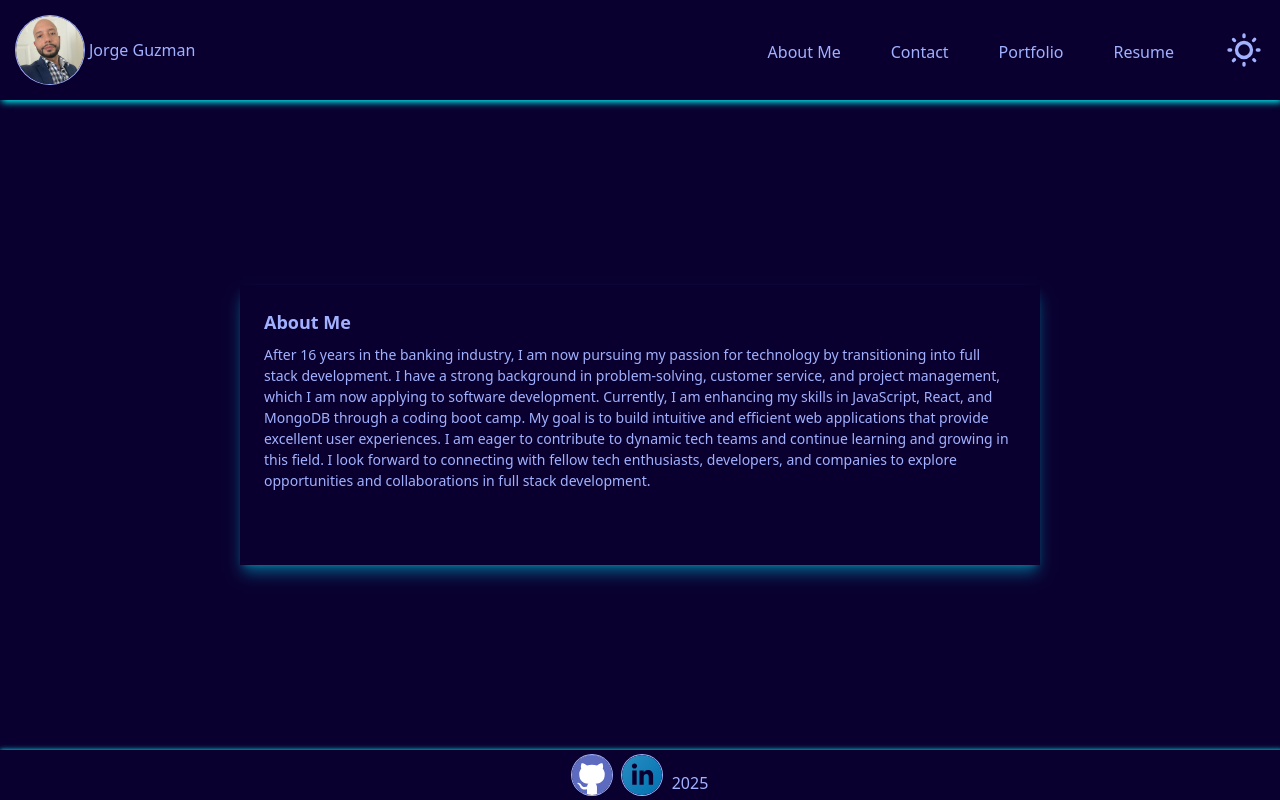
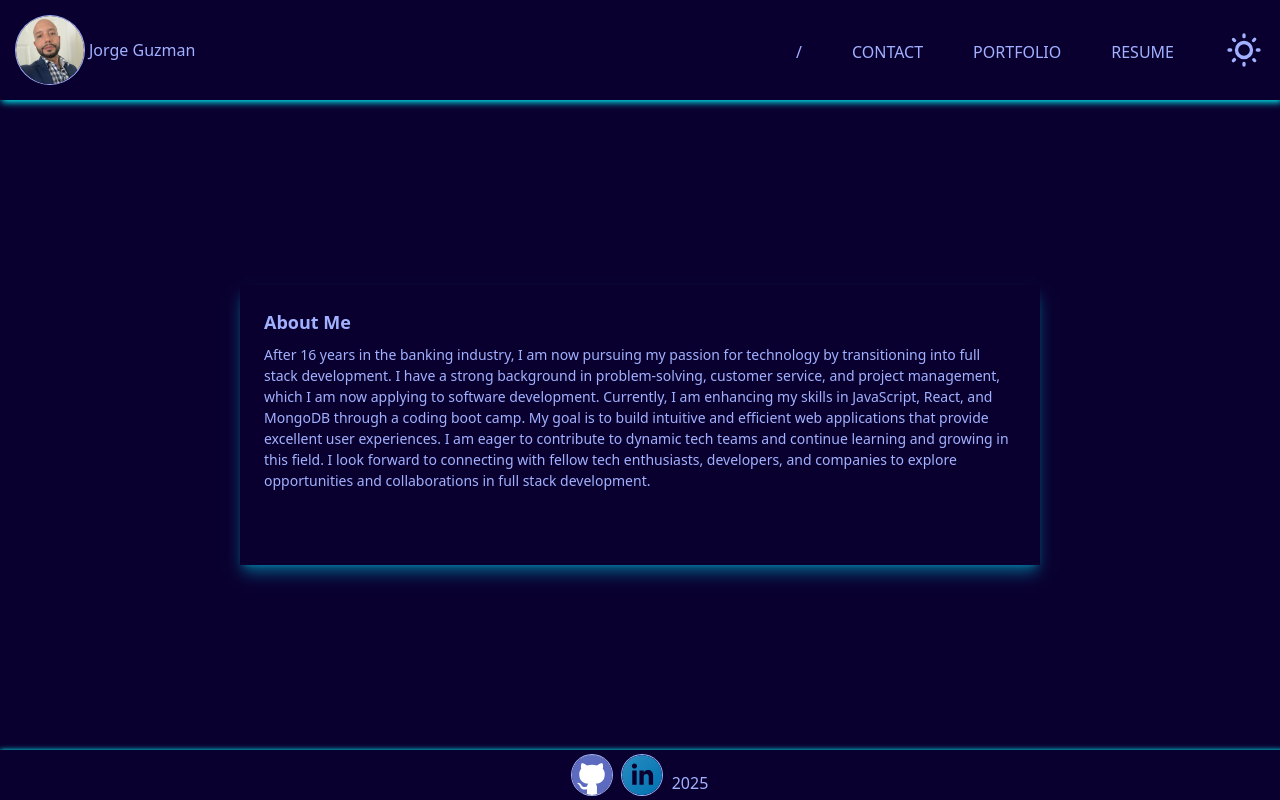
Before and after one commit to JGuzman87/jorge-portfolio, a Next.js app: page / in a window 1280 px wide. Built offline with nearby package versions, Linux system fonts and the light colour scheme.

Commit message:
mapped link items

```diff
--- a/src/components/Nav.tsx
+++ b/src/components/Nav.tsx
@@ -3,6 +3,8 @@ import Link from "next/link";
 import './Nav.css';
 
 const Nav = () => {
+
+  const navItems = ['/', 'contact', 'portfolio', 'resume']
   return (
     <div>
       <nav className="nav-container">
@@ -15,18 +17,9 @@ const Nav = () => {
 
         </div>
         <ul className="ul-container">
-          <li>
-            <Link href={"/"}>About Me</Link>
-          </li>
-          <li>
-            <Link href={"/contact"}>Contact</Link>
-          </li>
-          <li>
-            <Link href={"/portfolio"}>Portfolio</Link>
-          </li>
-          <li>
-            <Link href={"/resume"}>Resume</Link>
-          </li>
+
+          {navItems.map((navItem)=> <Link key={navItem} href={navItem}>{navItem.toUpperCase()}</Link>)}
+
 
             <label className="swap swap-rotate">
   {/* this hidden checkbox controls the state */}
```
